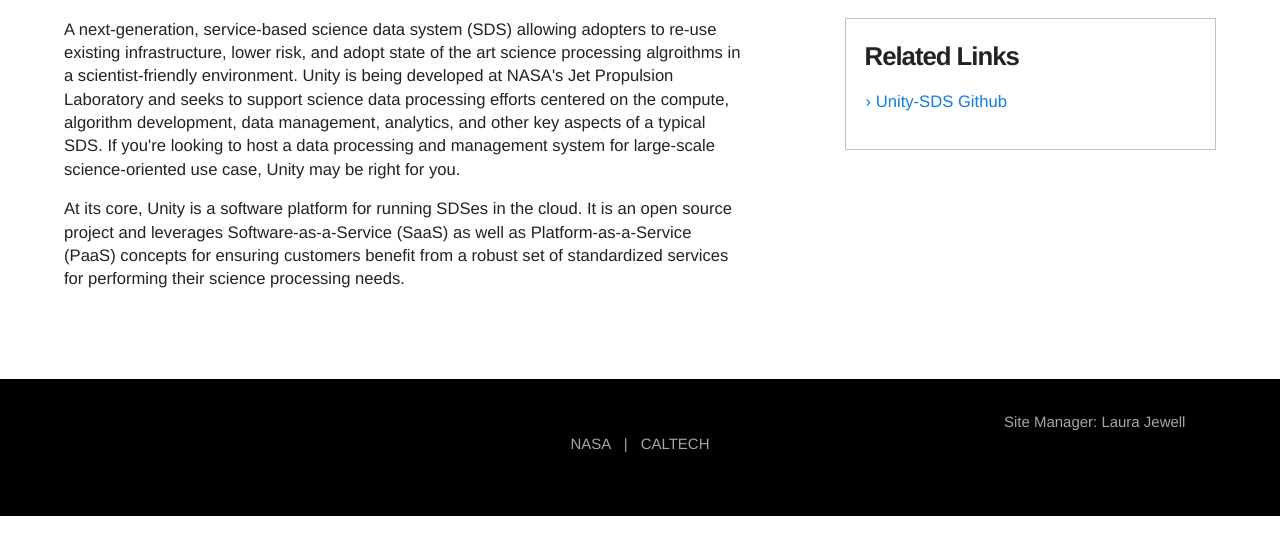
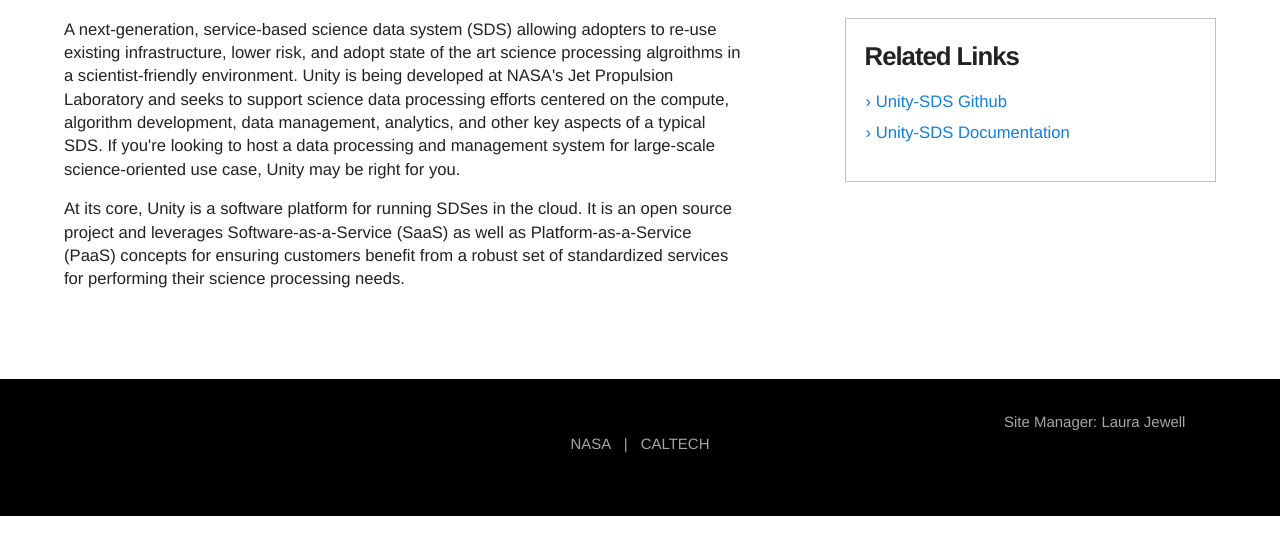
Before and after one commit to unity-sds/unity-sds-portal, a plain HTML site: page portal/index.html in a window 1280 px wide. Shown: the part 249-800 px from the top of the page. Drawn offline with Linux system fonts and the light colour scheme.

Commit message:
add gitbook docs link

```diff
--- a/portal/index.html
+++ b/portal/index.html
@@ -173,7 +173,9 @@
                         <li>
                           <a href='https://www.github.com/unity-sds'>› Unity-SDS Github</a>
                         </li>
-
+                        <li>
+                          <a href='https://unity-sds.gitbook.io/docs/'>› Unity-SDS Documentation</a>
+                        </li>
                       </ul>
                     </div>
                   </aside>
```
